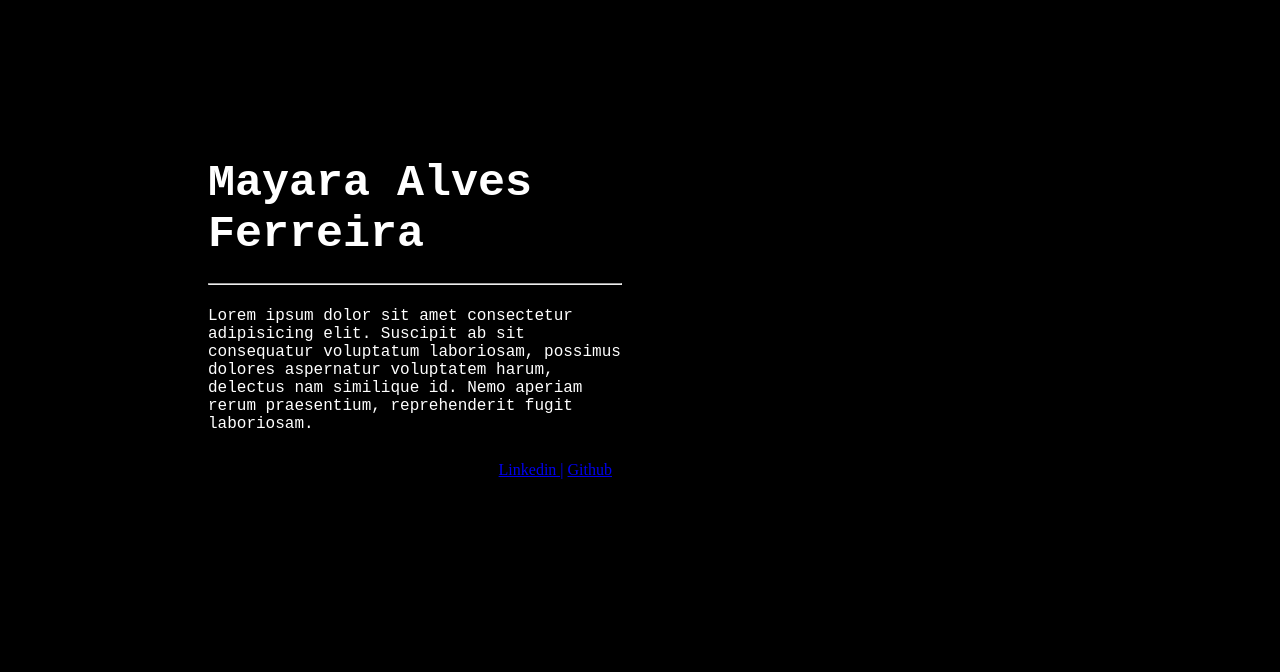
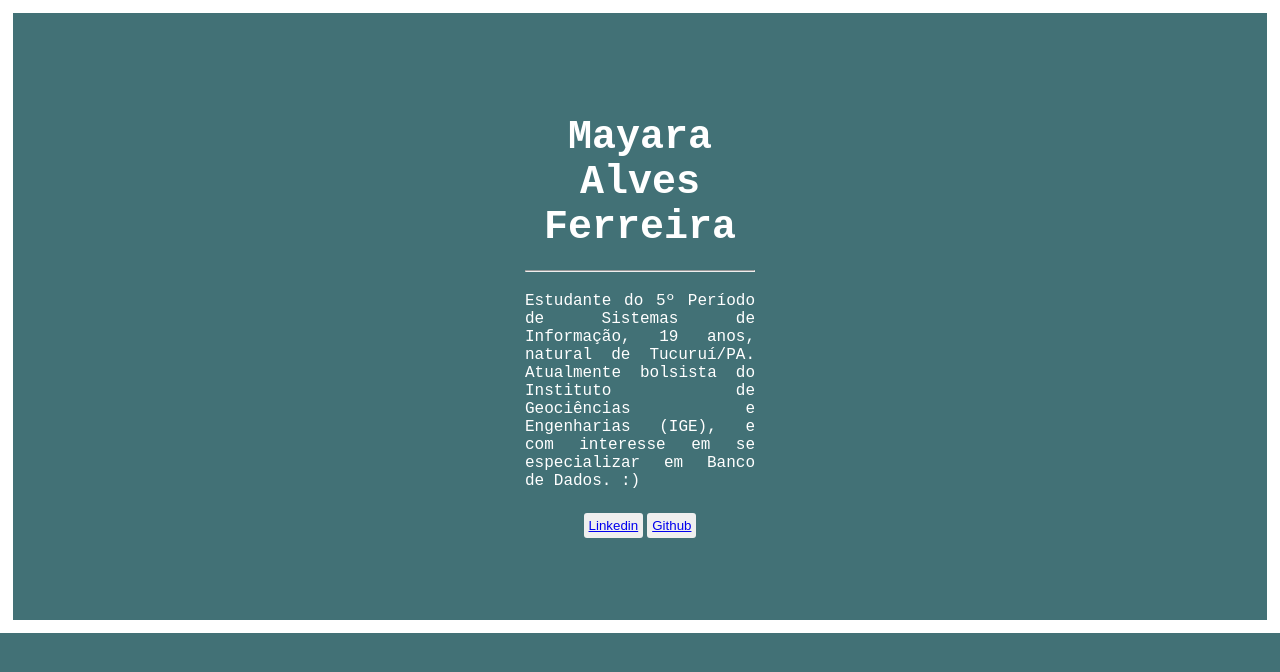
Before and after one commit to mayaralv3s/atividade2-Web-I, a plain HTML site: page portfolio.html in a window 1280 px wide. Drawn offline with Linux system fonts and the light colour scheme.

Commit message:
nova versao

```diff
--- a/portfolio.html
+++ b/portfolio.html
@@ -5,48 +5,56 @@
     <meta http-equiv="X-UA-Compatible" content="IE=edge">
     <meta name="viewport" content="width=device-width, initial-scale=1.0">
     <title>Portfolio</title>
-</head>
+
     <style>
         .format{
-        float: left;
-        padding: 150px 650px 150px 200px;
+            justify-content: center;
+            padding: 8% 40% 6% 40%;
+            border: solid 3.5mm white;
         }
         .nome{
             color: white;
-        font-size:45px;
+            font-size:40px;
             font-family: 'Courier New', Courier, monospace;
+            text-align: center;
         }
         .texto{
             color: white;
             font-family: 'Courier New', Courier, monospace;
+            text-align: justify;
         }
         .botao{
-        padding: 10px 10px 10px 150px;
-        color: white;
-        text-align: right;
+            border: none;
+            text-align: center;
+            padding: 5px;
+            border-radius: 3px;
         }
         body{
-        background-color: black;
+            background-color: #427176;
+            margin: 0;
         }
     </style>
+
+</head>
+
 
 <body>
 
     <div class="format">
 
         <div class="nome">
-            <strong>Mayara Alves<br>Ferreira <hr></strong>
+            <strong>Mayara Alves Ferreira<hr></strong>
         </div>
 
         <div class="texto">
-            Lorem ipsum dolor sit amet consectetur adipisicing elit. Suscipit ab sit consequatur voluptatum laboriosam, possimus dolores aspernatur voluptatem harum, delectus nam similique id. Nemo aperiam rerum praesentium, reprehenderit fugit laboriosam.
+            Estudante do 5º Período de Sistemas de Informação, 19 anos, natural de Tucuruí/PA. Atualmente bolsista do Instituto de Geociências e Engenharias (IGE), e com interesse em se especializar em Banco de Dados. :)
         </div>
         <br>
         <div class="botao">
 
-                <a href="https://www.linkedin.com/in/mayara-alves-0370121ba/" target="_blank">Linkedin |</a>
+                <button class="botao linkedin"><a href="https://www.linkedin.com/in/mayara-alves-0370121ba/" target="_blank">Linkedin</a></button>
 
-                <a href="https://github.com/mayaralv3s" target="_blank">Github</a>
+                <button class="botao git"><a href="https://github.com/mayaralv3s" target="_blank">Github</a></button>
 
         </div>
     </div>
```
Lines whose indentation alone changed are shown as unchanged.
